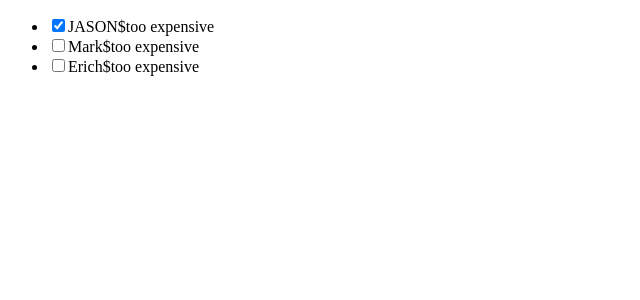
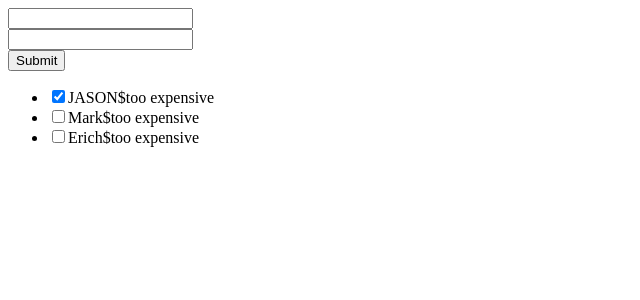
Before and after one commit to bm5w/jbecms, a React app: page / in a window 1280 px wide. Shown: the top 300 px of the page, without its empty margins (0-640 px from the left). Built offline with nearby package versions, Linux system fonts and the light colour scheme.

Commit message:
more changes

```diff
--- a/src/components/ItemList.jsx
+++ b/src/components/ItemList.jsx
@@ -1,4 +1,5 @@
 import React from 'react';
+import TextInput from './TextInput.jsx';
 import Item from './Item.jsx';
 
 class ItemList extends React.Component {
@@ -10,18 +11,26 @@ class ItemList extends React.Component {
         }
 
         this.onChange = this.onChange.bind(this);
+        this.onSubmit = this.onSubmit.bind(this);
     }
 
     onChange(event, itemNumber) {
         let newitems = this.state.items;
         newitems[itemNumber].purchased = event.target.checked;
         this.setState({items: newitems});
-    }
+    };
+    onSubmit(data){
+        let items = this.state.items;
+        items.push({purchased: false, name: data.name, price: data.price})
+
+        this.setState({items}, () => console.log(this.state.items));
+
+    };
 
     render() {
         return (
             <div>
-
+                <TextInput onSubmit={this.onSubmit} />
                 <ul>
                     {this.state.items.map(({ purchased, name, price }, i) => {
                         return (
--- a/src/components/TextInput.jsx
+++ b/src/components/TextInput.jsx
@@ -3,15 +3,36 @@ import React from 'react';
 class TextInput extends React.Component {
     constructor (props) {
         super(props);
+        this.state = {
+            name: '',
+            price: ''
+        };
 
+        this.nameChange = this.nameChange.bind(this);
+        this.priceChange = this.priceChange.bind(this);
+        this.onSubmit = this.onSubmit.bind(this);
     }
+    nameChange(event){
+        this.setState({name: event.target.value});
+    };
+    priceChange(event){
+        this.setState({price: event.target.value});
+    };
+    onSubmit(event){
+        event.preventDefault();
+        if(this.props.onSubmit){
+            this.props.onSubmit(this.state)
+        }
+    };
 
     render() {
 
         return (
-            <div>
-                text input
-            </div>
+            <form onSubmit={this.onSubmit}>
+                <input type='text' value={this.state.name} onChange={this.nameChange} /><br />
+                <input type='text' value={this.state.price} onChange={this.priceChange} /><br/>
+                <input type='submit' />
+            </form>
         )
     }
 }
```
Also changed, not shown: src/App.jsx (line endings or trailing spaces).
